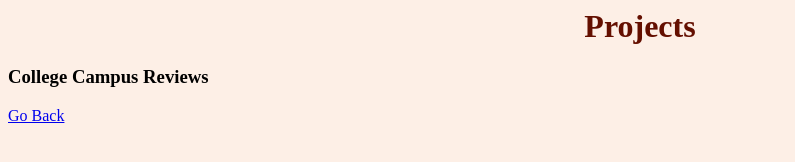
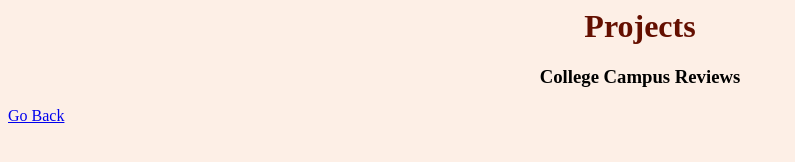
Before and after one commit to rebeccacreed/rebeccacreed.github.io, a plain HTML site: page projects.html in a window 1280 px wide. Shown: the whole page, without its empty margins (0-795 px from the left). Drawn offline with Linux system fonts and the light colour scheme.

Commit message:
Update projects.html

```diff
--- a/projects.html
+++ b/projects.html
@@ -5,6 +5,6 @@
 
 <body>
   <h1><center>Projects</center></h1>
-  <h3><left>College Campus Reviews</left></h3>
+  <h3><center>College Campus Reviews</center></h3>
           <a href="index.html">Go Back</a>
 </body>
```
